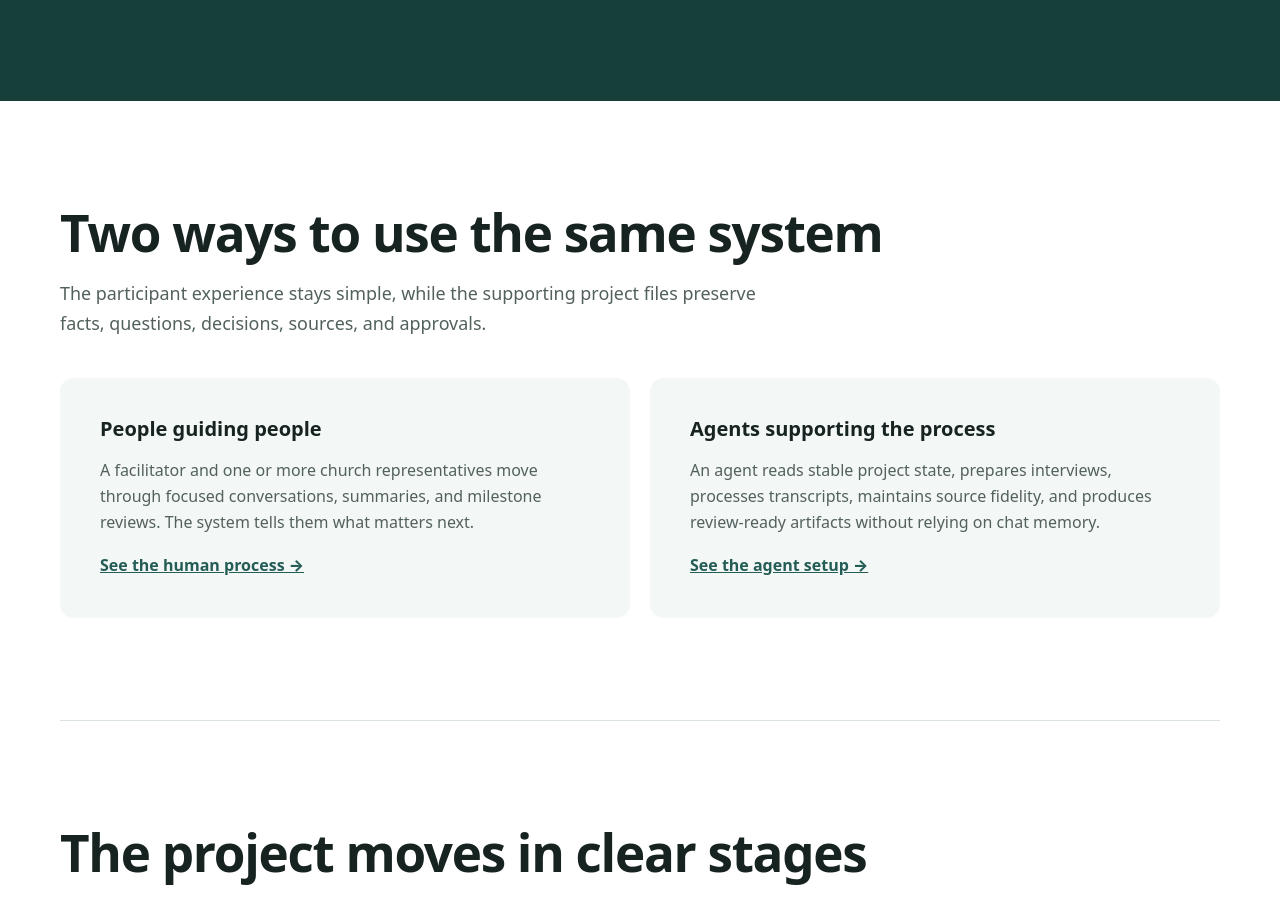
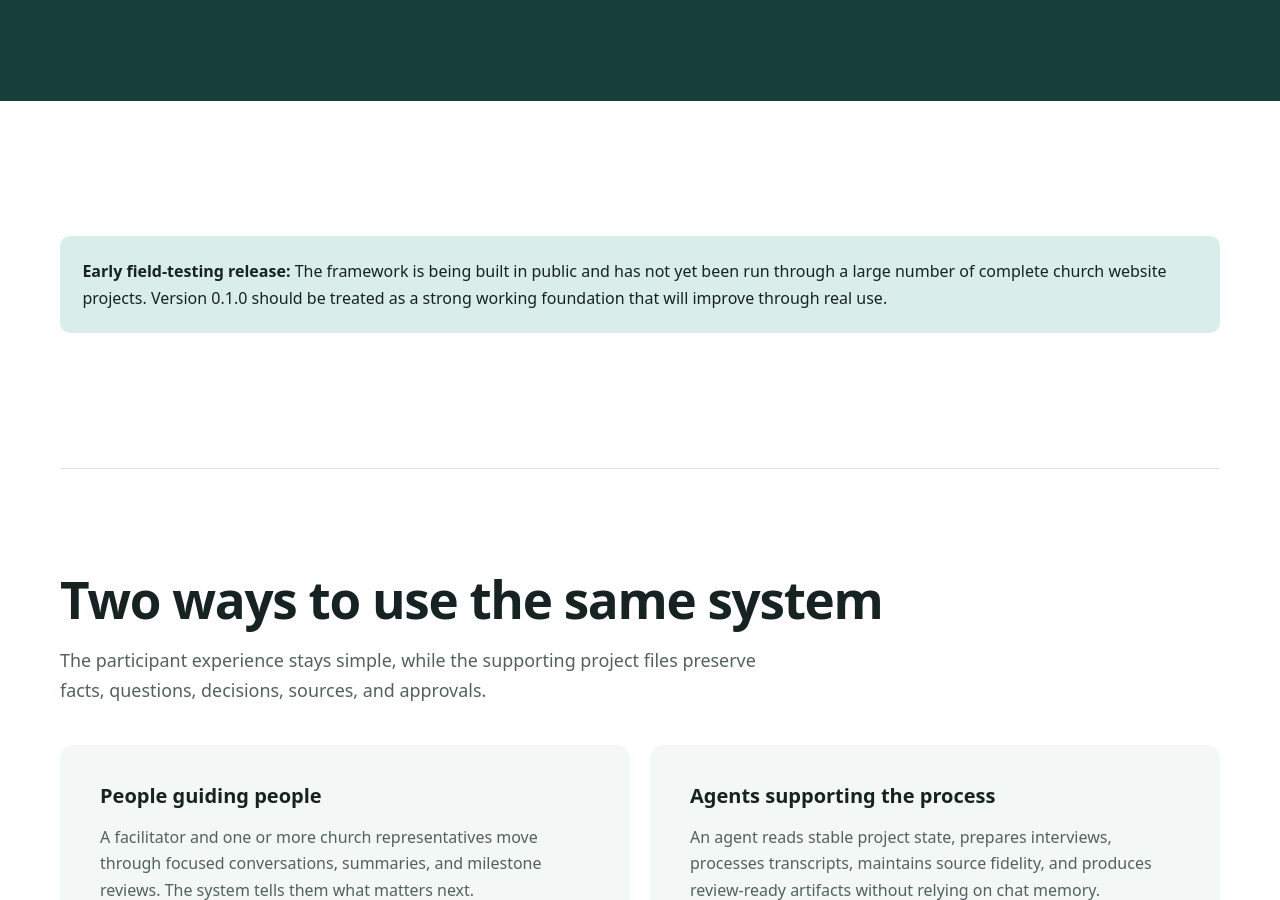
Before and after one commit to Digital-Deacon/church-website-blueprint, a Jekyll site: the page built from docs/index.md, in a window 1280 px wide and 900 px high, scrolled down 1004 px. Built offline with Jekyll 4.4.1, drawn with Linux system fonts in a browser that asks for light colours.

```diff
--- a/docs/index.md
+++ b/docs/index.md
@@ -20,6 +20,10 @@ description: A guided process for helping a church create or improve a clear, tr
       <p>One knowledgeable person can begin the process with no completed forms or research. The workflow discovers the next best question as the project develops.</p>
     </div>
   </div>
+</section>
+
+<section class="section">
+  <div class="callout"><strong>Early field-testing release:</strong> The framework is being built in public and has not yet been run through a large number of complete church website projects. Version 0.1.0 should be treated as a strong working foundation that will improve through real use.</div>
 </section>
 
 <section class="section">
```
Also changed, not shown: GITHUB-SETUP.md (+3 -3 lines), docs/versioning.md (+2 -0 lines), .github/ISSUE_TEMPLATE/config.yml, CHANGELOG.md, LICENSE-OPTIONS.md (deleted), README.md, 1 other file.
